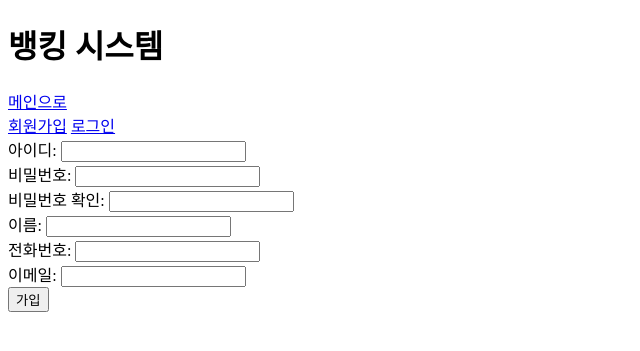
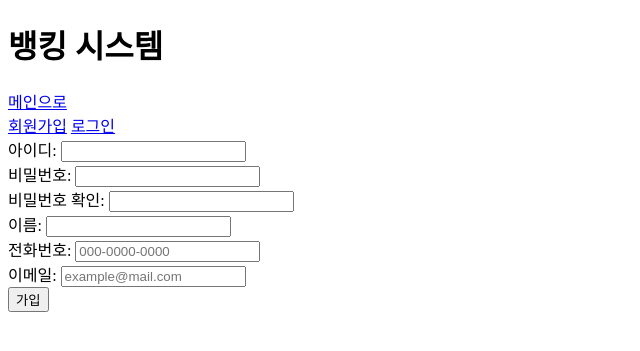
Before and after one commit to tasueom/20251002-banking-system-flask, a Flask app: page /signup in a window 1280 px wide. Shown: the top 351 px of the page, without its empty margins (0-640 px from the left). Run offline with Flask 3, Linux system fonts and the light colour scheme.

Commit message:
feat(ui): 회원가입 입력란에 전화번호와 이메일 형식 placeholder 속성 추가

```diff
--- a/templates/signup.html
+++ b/templates/signup.html
@@ -13,9 +13,9 @@
     이름:
     <input type="text" name="name" required><br>
     전화번호:
-    <input type="text" name="phone" required><br>
+    <input type="text" name="phone" required placeholder="000-0000-0000"><br>
     이메일:
-    <input type="text" name="email" required><br>
+    <input type="text" name="email" required placeholder="example@mail.com"><br>
     <button type="submit">가입</button>
 </form>
 {% endblock %}
```
